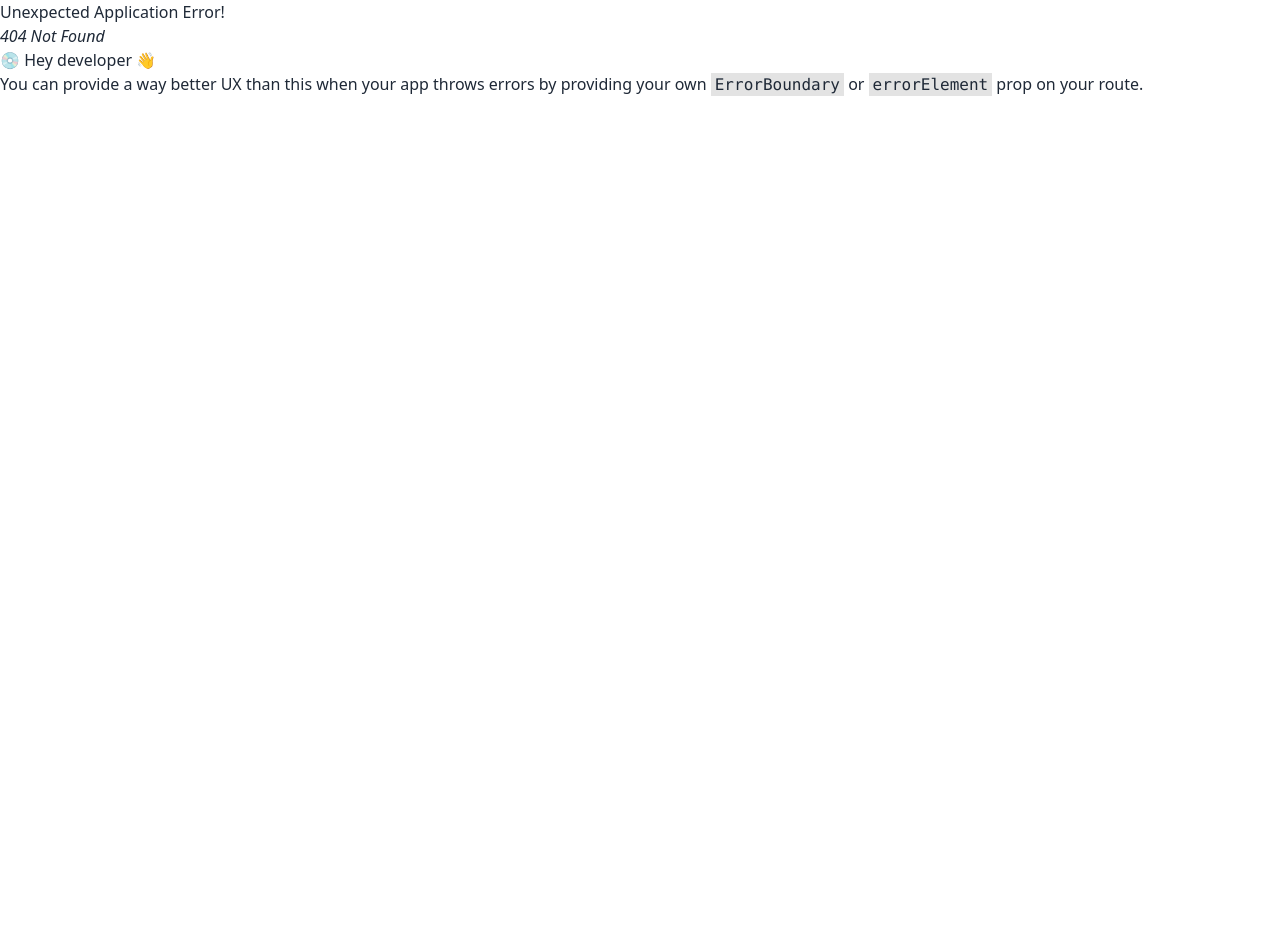
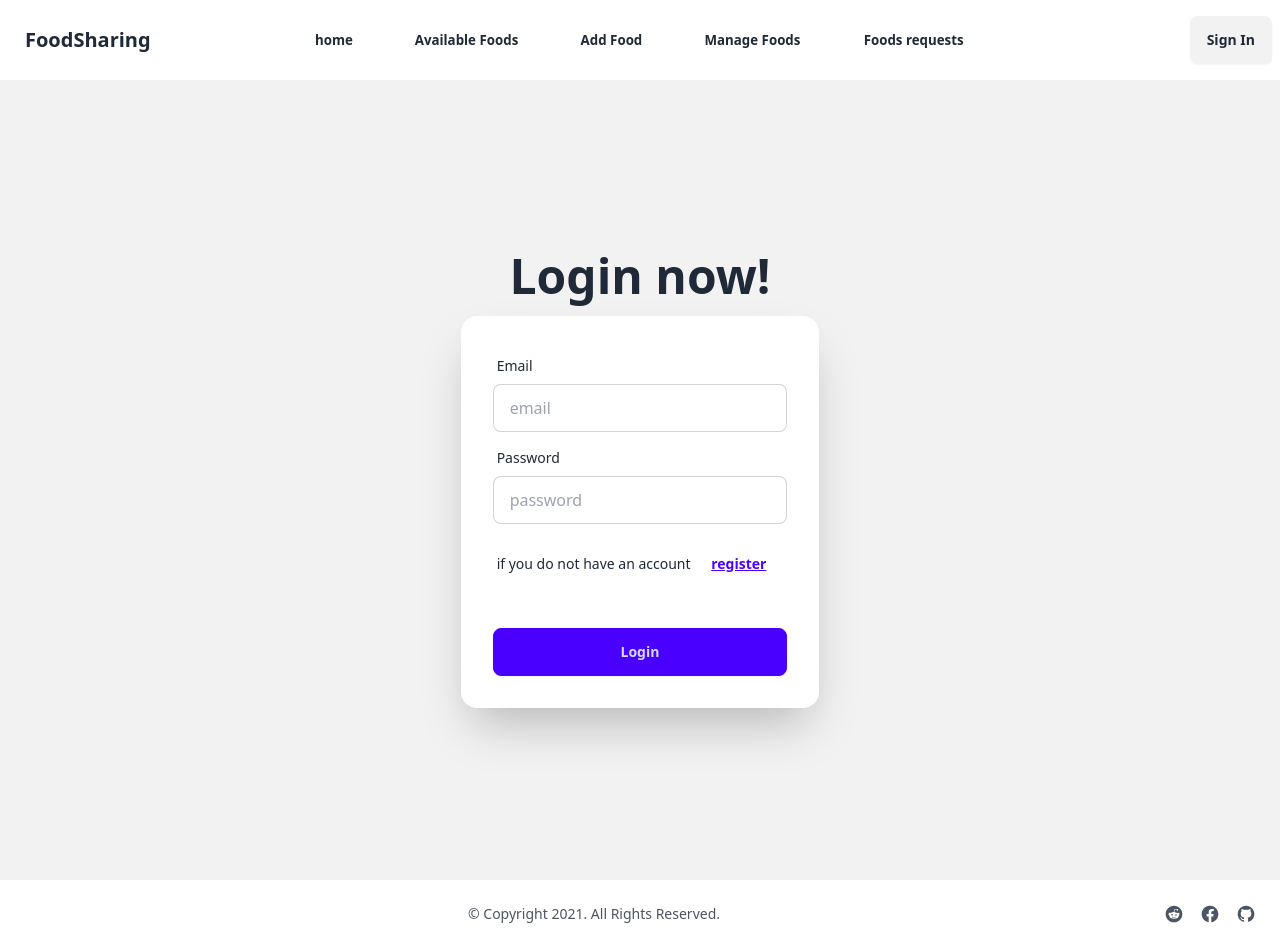
Before and after one commit to md1300/assignment-11-foodsharing-client, a React (Vite) app: page /login in a window 1280 px wide. Before the commit this address had no page. Before the commit the page ends 800 px from the top, so only its background shows below. Built offline with nearby package versions, Linux system fonts and the light colour scheme.

Commit message:
create log in and register page

```diff
--- a/package.json
+++ b/package.json
@@ -14,6 +14,7 @@
     "match-sorter": "^6.3.4",
     "react": "^18.3.1",
     "react-dom": "^18.3.1",
+    "react-hook-form": "^7.53.0",
     "react-router-dom": "^6.26.2",
     "sort-by": "^1.2.0"
   },
--- /dev/null
+++ b/src/pages/authentication/LogIn.jsx
@@ -0,0 +1,41 @@
+import { Link } from "react-router-dom";
+
+const LogIn = () => {
+    return (
+        <div className="hero bg-base-200 min-h-screen">
+        <div className="hero-content flex-col">
+          <div className="text-center lg:text-left">
+            <h1 className="text-5xl font-bold">Login now!</h1>
+
+          </div>
+          <div className="card bg-base-100 w-full max-w-sm shrink-0 shadow-2xl">
+            <form className="card-body">
+              <div className="form-control">
+                <label className="label">
+                  <span className="label-text">Email</span>
+                </label>
+                <input type="email" placeholder="email" className="input input-bordered" required />
+              </div>
+              <div className="form-control">
+                <label className="label">
+                  <span className="label-text">Password</span>
+                </label>
+                <input type="password" placeholder="password" className="input input-bordered" required />
+              </div>
+              <div className="form-control">
+                <label className="label">
+                  <span className="label-text">if you do not have an account <Link to='/register' className="btn btn-link"> register</Link></span>
+                </label>
+
+              </div>
+              <div className="form-control mt-6">
+                <button className="btn btn-primary">Login</button>
+              </div>
+            </form>
+          </div>
+        </div>
+      </div>
+    );
+};
+
+export default LogIn;
--- /dev/null
+++ b/src/pages/authentication/Register.jsx
@@ -0,0 +1,42 @@
+import { Link } from "react-router-dom";
+
+
+const Register = () => {
+    return (
+        <div className="hero bg-base-200 min-h-screen">
+        <div className="hero-content flex-col">
+          <div className="text-center lg:text-left">
+            <h1 className="text-5xl font-bold">Register now!</h1>
+
+          </div>
+          <div className="card bg-base-100 w-full max-w-sm shrink-0 shadow-2xl">
+            <form className="card-body">
+              <div className="form-control">
+                <label className="label">
+                  <span className="label-text">Email</span>
+                </label>
+                <input type="email" placeholder="email" className="input input-bordered" required />
+              </div>
+              <div className="form-control">
+                <label className="label">
+                  <span className="label-text">Password</span>
+                </label>
+                <input type="password" placeholder="password" className="input input-bordered" required />
+              </div>
+              <div className="form-control">
+                <label className="label">
+                  <span className="label-text">if you do not have an account <Link to='/login' className="btn btn-link"> Log in</Link></span>
+                </label>
+
+              </div>
+              <div className="form-control mt-6">
+                <button className="btn btn-primary">Register</button>
+              </div>
+            </form>
+          </div>
+        </div>
+      </div>
+    );
+};
+
+export default Register;
--- a/src/share/Navber.jsx
+++ b/src/share/Navber.jsx
@@ -1,4 +1,4 @@
-import { NavLink } from "react-router-dom";
+import { Link, NavLink } from "react-router-dom";
 
 
 const Navber = () => {
@@ -40,7 +40,7 @@
           </ul>
 
           </div>
-          <a className="btn btn-ghost text-xl">daisyUI</a>
+          <a className="btn btn-ghost text-xl">FoodSharing</a>
         </div>
         <div className="navbar-center hidden lg:flex ">
         <ul className="menu menu-horizontal px-1">
@@ -49,7 +49,7 @@
           </ul>
         </div>
         <div className="navbar-end">
-          <a className="btn">Button</a>
+          <Link to='/login' className="btn">Sign In</Link>
         </div>
       </div>
 
```
Also changed, not shown: src/router/Router.jsx (+10 -0 lines), 1 other file (tests, documents, lock files or other folders).
